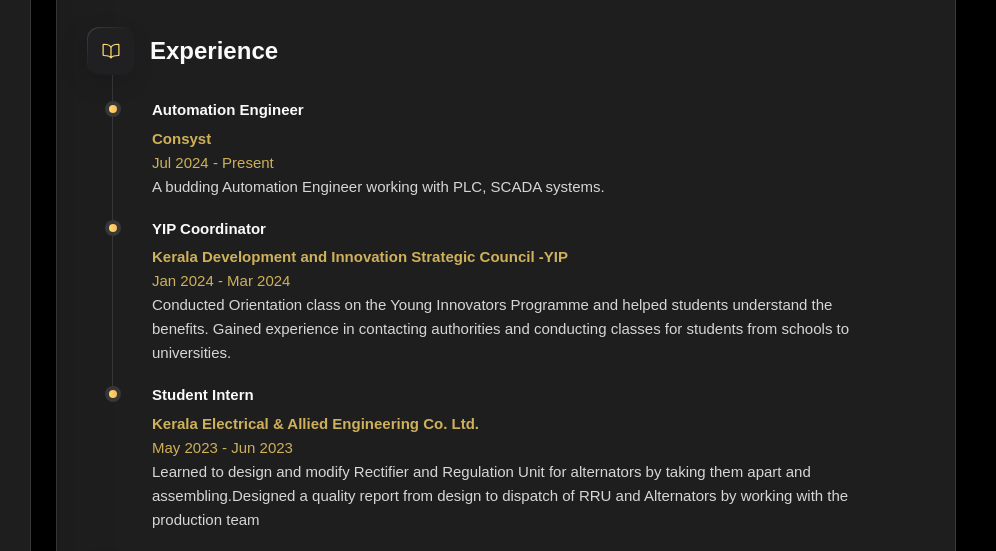
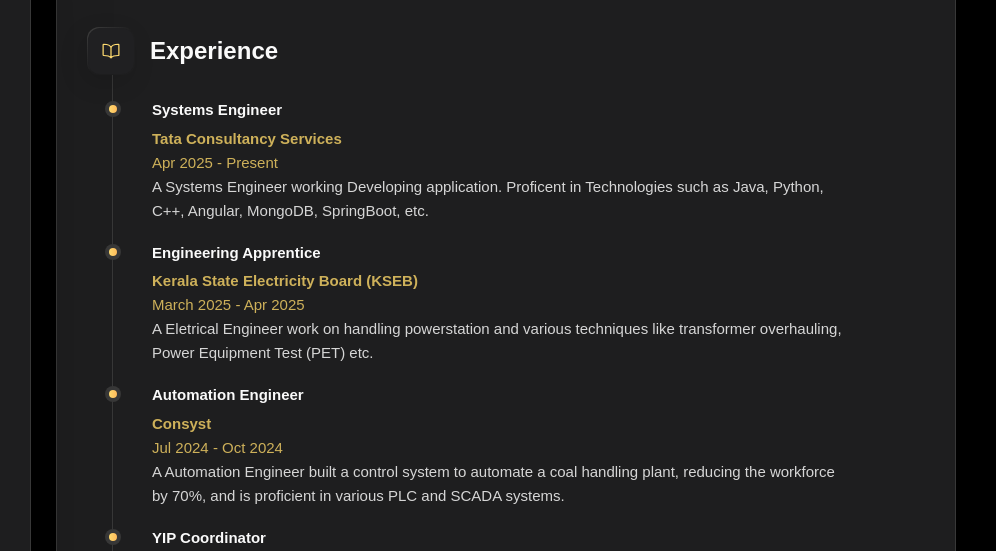
Before and after one commit to Ajmalva/ajmalva.github.io, a plain HTML site: page index.html in a window 1280 px wide. Both pictures are taken after a click on the button "Experience". Shown: the part 151-702 px from the top of the page, 284-1280 px from the left. Drawn offline with nearby package versions, Linux system fonts and the light colour scheme.

Commit message:
added new experience

```diff
--- a/index.html
+++ b/index.html
@@ -600,12 +600,36 @@
 
             <li class="timeline-item">
 
+              <h4 class="h4 timeline-item-title">Systems Engineer</h4>
+              <span style="font-weight: bold;">Tata Consultancy Services</span>
+              <span>Apr 2025 - Present</span>
+
+              <p class="timeline-text">
+                A Systems Engineer working Developing application. Proficent in Technologies such as Java, Python, C++, Angular, MongoDB, SpringBoot, etc.
+              </p>
+
+            </li>
+
+            <li class="timeline-item">
+
+             <h4 class="h4 timeline-item-title">Engineering Apprentice</h4>
+              <span style="font-weight: bold;">Kerala State Electricity Board (KSEB)</span>
+              <span>March 2025 - Apr 2025</span>
+
+              <p class="timeline-text">
+                A Eletrical Engineer work on handling powerstation and various techniques like transformer overhauling, Power Equipment Test (PET) etc.
+              </p>
+
+            </li>
+
+            <li class="timeline-item">
+
               <h4 class="h4 timeline-item-title">Automation Engineer</h4>
               <span style="font-weight: bold;">Consyst</span>
-              <span>Jul 2024 - Present</span>
+              <span>Jul 2024 - Oct 2024</span>
 
               <p class="timeline-text">
-                A budding Automation Engineer working with PLC, SCADA systems.
+                A Automation Engineer built a control system to automate a coal handling plant, reducing the workforce by 70%, and is proficient in various PLC and SCADA systems.
               </p>
 
             </li>
```
